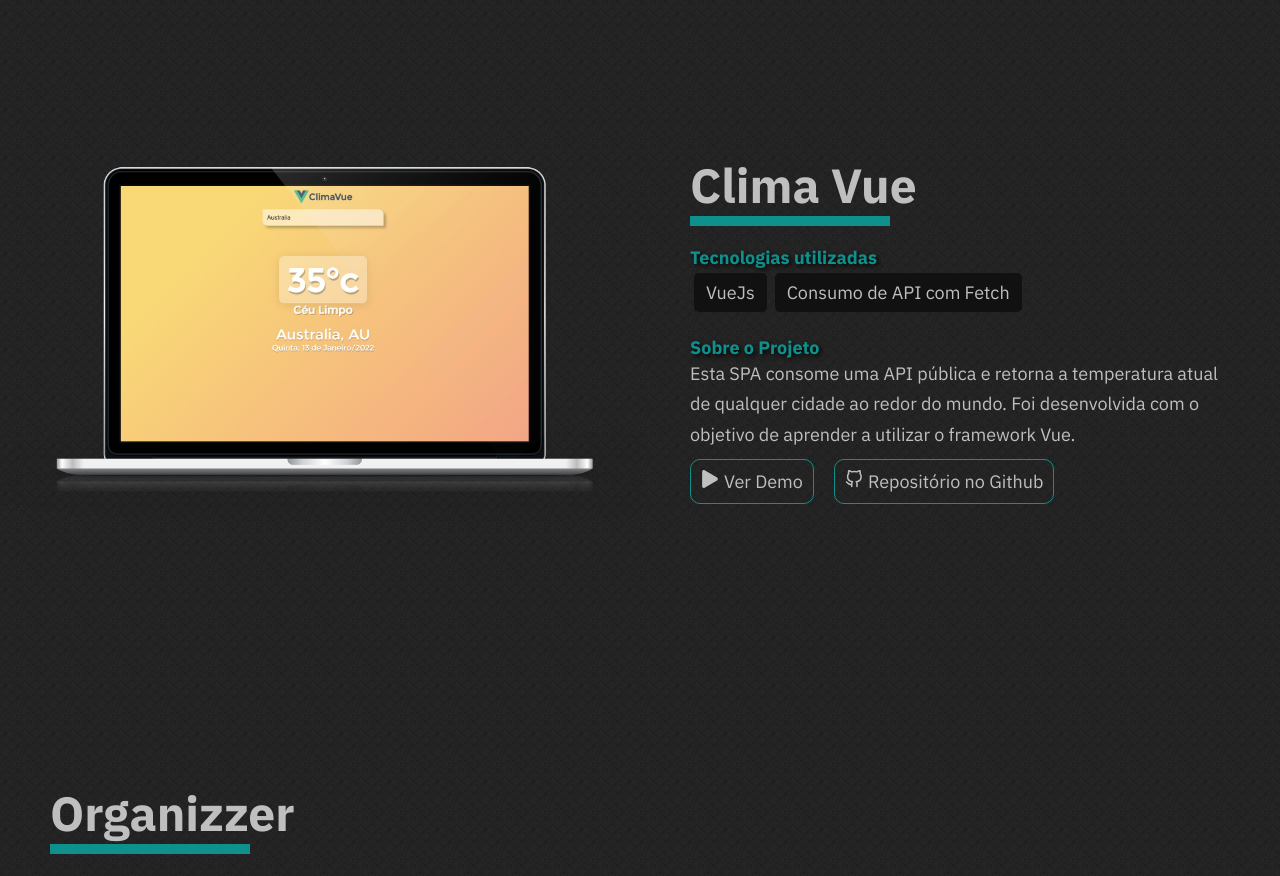
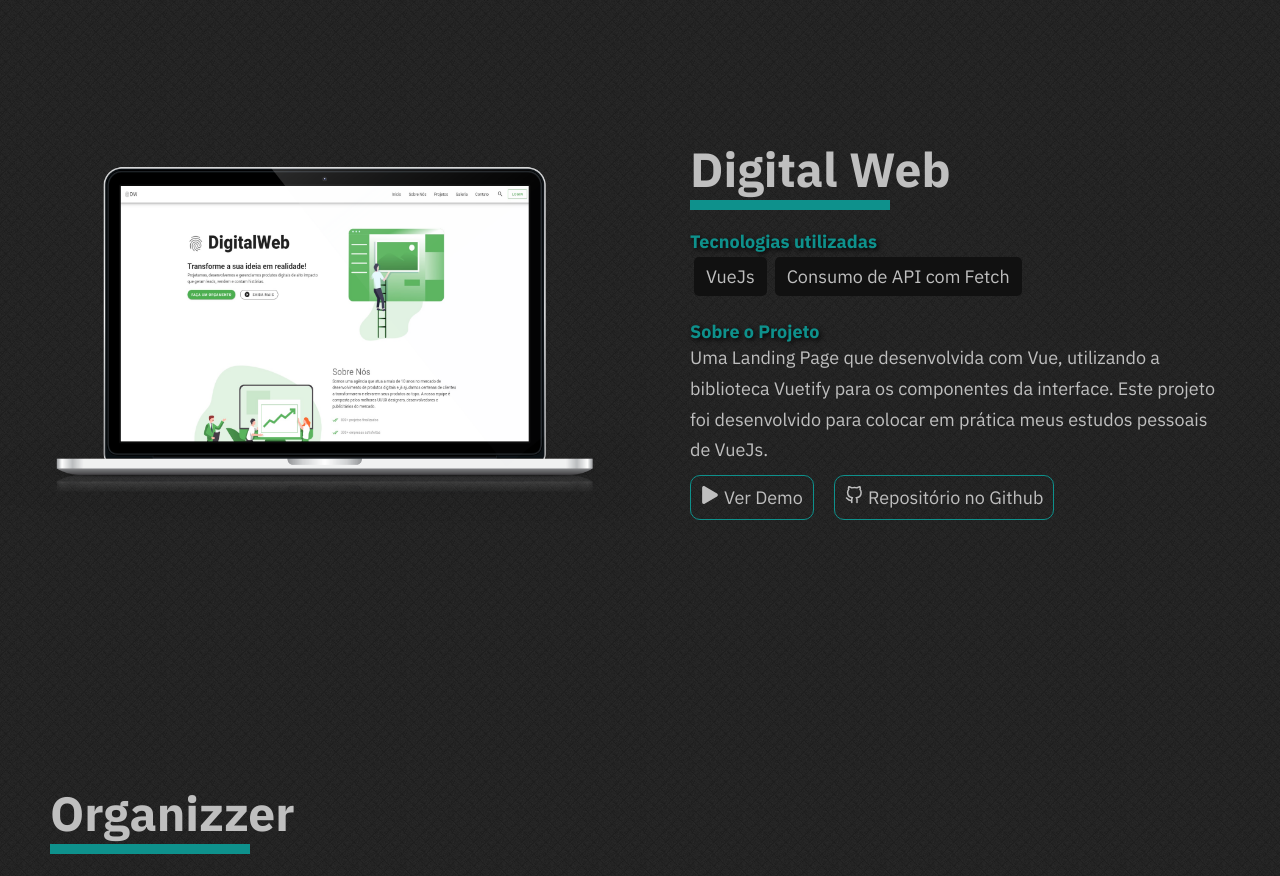
Before and after one commit to athosfranco/portfolio, a React (Create React App) app: page / in a window 1280 px wide. Shown: the part 3820-4696 px from the top of the page. Built offline with nearby package versions, Linux system fonts and the light colour scheme.

Commit message:
vuetify landing page

```diff
--- a/src/data.js
+++ b/src/data.js
@@ -4,7 +4,8 @@ import alfredosMockup from "./img/alfredosmockup.png";
 import organizzerMockup from "./img/todomockup.png";
 // import dashboardMockup from "./img/dashboard_mockup.png";
 import minibankMockup from "./img/minibank_mockup.png";
-import climaVueMockup from "./img/climavuemockup.png";
+// import climaVueMockup from "./img/climavuemockup.png";
+import vuetifyMockup from "./img/vuetifymockup.png";
 
 export const data = {
   about: {
@@ -92,13 +93,13 @@ export const data = {
     },
     {
       id: 5,
-      title: `Clima Vue`,
-      desc: `Esta SPA consome uma API pública e retorna a temperatura atual de qualquer cidade ao redor do mundo. Foi desenvolvida com o objetivo de aprender a utilizar o framework Vue.`,
-      descEn: `This simple SPA consumes a public API and returns the current temperature of any city around the world. It was developed in order to learn how to use the Vue framework.`,
+      title: `Digital Web`,
+      desc: `Uma Landing Page que desenvolvida com Vue, utilizando a biblioteca Vuetify para os componentes da interface. Este projeto foi desenvolvido para colocar em prática meus estudos pessoais de VueJs. `,
+      descEn: `This landing page was developed with Vue, using the Vuetify library for the interface components. This project was developed to put into practice my personal VueJs studies..`,
       stack: ["VueJs", "Consumo de API com Fetch"],
-      url: "https://vue-weather-athos.netlify.app/",
-      rep: "https://github.com/athosfranco/vue-weather-app",
-      img: climaVueMockup,
+      url: "https://vuetify-landing-page.netlify.app/",
+      rep: "https://github.com/athosfranco/vuetify-landing-page",
+      img: vuetifyMockup,
     },
     {
       id: 6,
```
Also changed, not shown: src/img/vuetifymockup.png (added).
